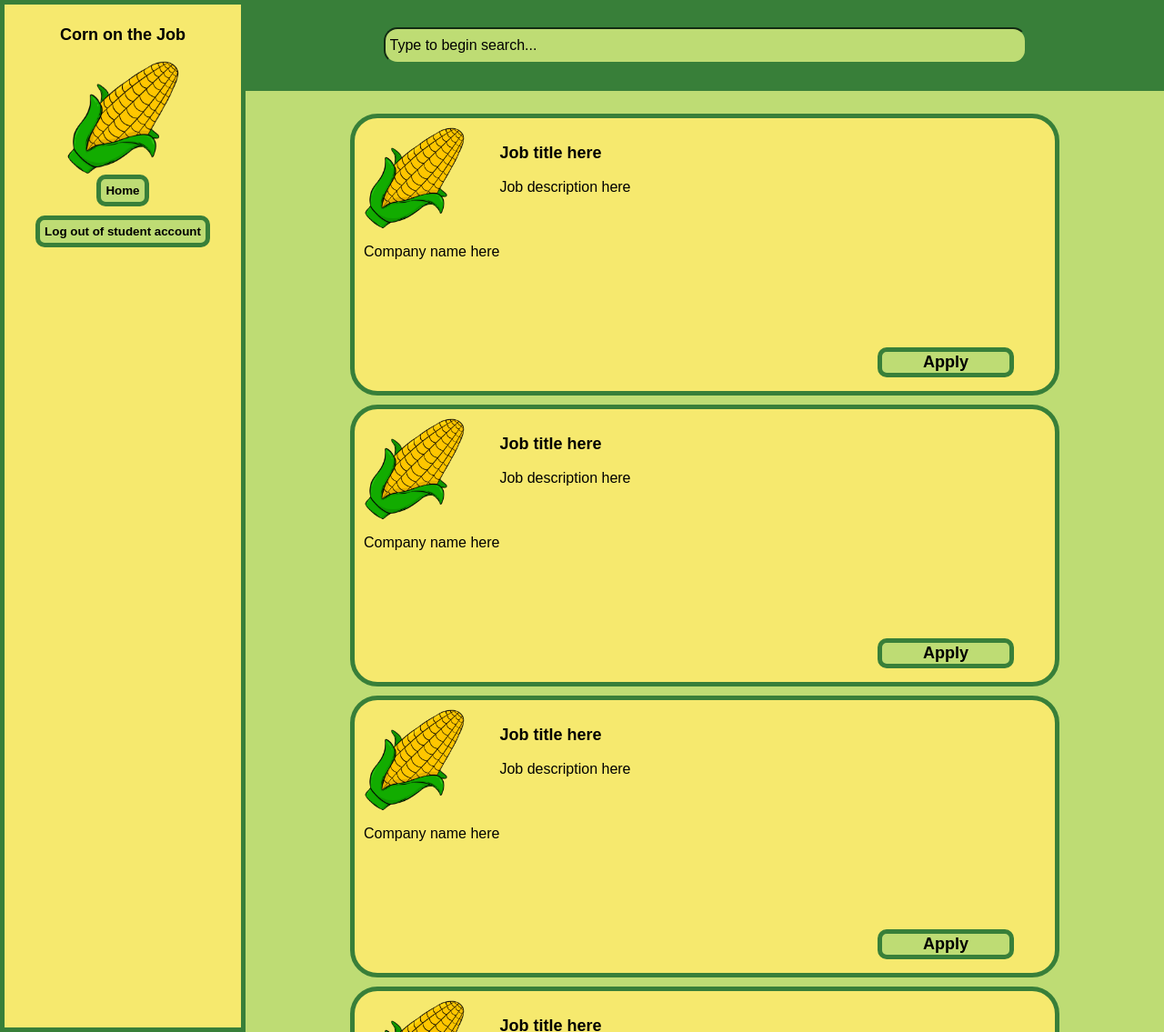
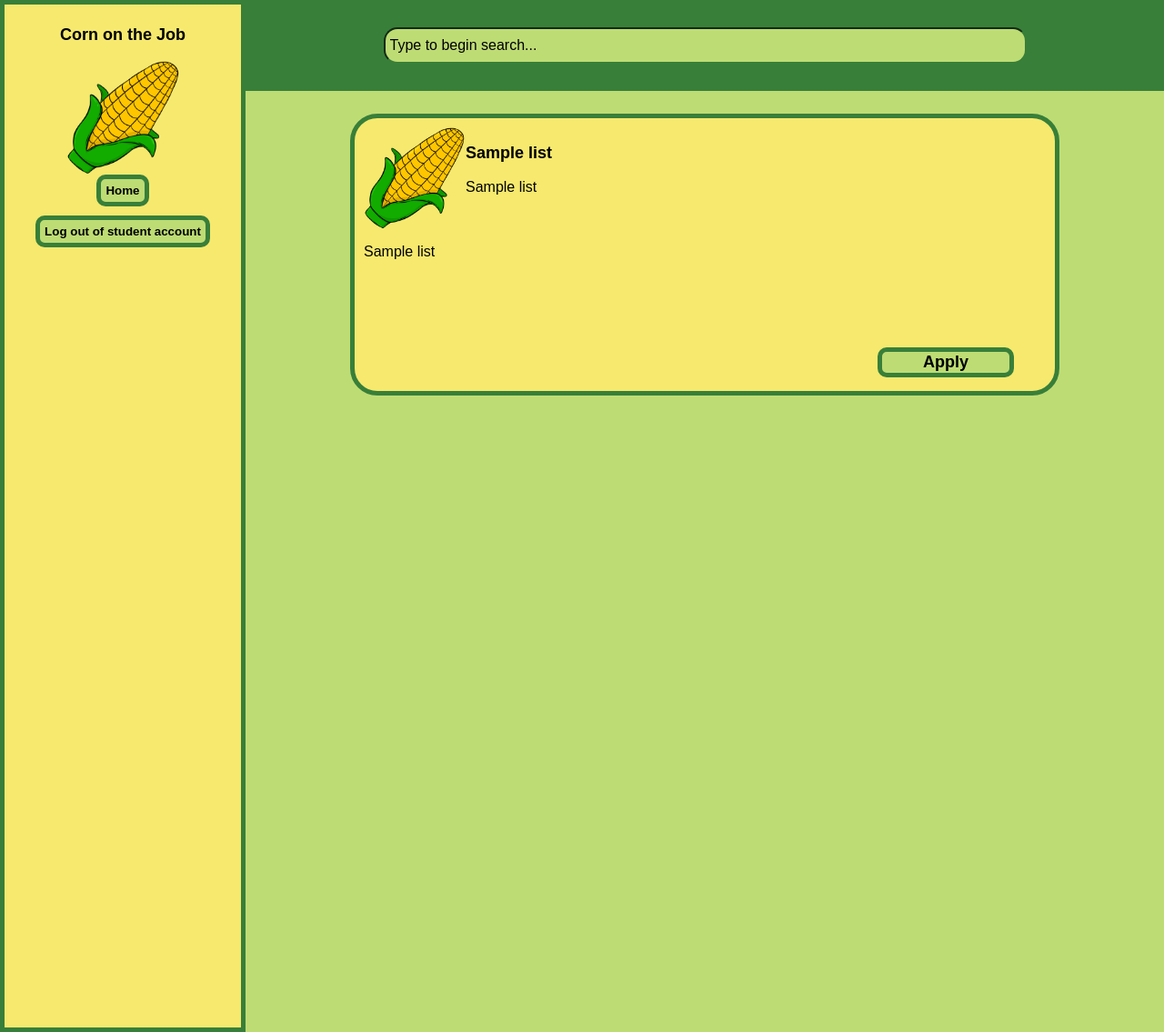
Before and after one commit to catboychoreo/corn-on-the-job, a Flask app: template templates/studenthome.html in a window 1280 px wide. Shown: the whole page at 91% size. Run offline with Flask 3, Linux system fonts and the light colour scheme; the template is opened without the code that fills it: most values are stand-ins (such as "Sample title", 1, 10 or a date in 2020).

Commit message:
ok it SQL time
BAM

```diff
--- a/server.py
+++ b/server.py
@@ -1,16 +1,29 @@
-from flask import Flask, render_template, request, redirect
+from flask import Flask, render_template, request, redirect, g
+import sqlite3
 
 app = Flask(__name__)
 app.config['SEND_FILE_MAX_AGE_DEFAULT'] = 0
 app.config['TEMPLATES_AUTO_RELOAD'] = True
 
+def get_db():
+    db = getattr(g, '_database', None)
+    if db is None:
+        db = g._database = sqlite3.connect("main.db")
+    return db
+
 @app.route("/student")
 def student_home():
-    return render_template("studenthome.html")
+    cursor = get_db().execute("SELECT id,job_title,description,company FROM JOBS")
+    data = cursor.fetchall()
+    return render_template("studenthome.html", data = data)
 
 @app.route("/apply")
 def student_apply():
     return render_template("studentapply.html")
+
+@app.route("/")
+def go_sign():
+    return redirect("/signin")
 
 @app.route("/signin")
 def sign_in():
@@ -25,6 +38,4 @@ def get_in():
     else:
         return redirect("/signin")
 
-
-
 app.run()
--- a/static/studenthome.js
+++ b/static/studenthome.js
@@ -1,10 +1,3 @@
-// creates 10 different job postings
-for (let i = 0; i < 10; i++){
-    document.getElementById("lots-of-postings").appendChild(
-        document.getElementsByClassName("postings")[0].cloneNode(true)
-            )
-}
-
 let applyButton = document.getElementById("apply")
 
 applyButton.onclick = function() {
--- a/templates/studenthome.html
+++ b/templates/studenthome.html
@@ -24,19 +24,21 @@
             </div>
 
             <div id="lots-of-postings">
+                {% for list in data %}
                 <div class="postings">
                     <div id="company-info">
                         <img src="/static/corn.png" id="company-pic">
-                        <p id="company-name">Company name here</p>
+                        <p id="company-name">{{list[3]}}</p>
                     </div>
 
                     <div id="job-info">
-                        <p id="job-title">Job title here</p>
-                        <p id="job-desc">Job description here</p>
+                        <p id="job-title">{{list[1]}}</p>
+                        <p id="job-desc">{{list[2]}}</p>
 
                         <button id="apply">Apply</button>
                     </div>
                 </div>
+                {% endfor %}
             </div>
 
         </div>
```
Also changed, not shown: main.db, 1 other file.
